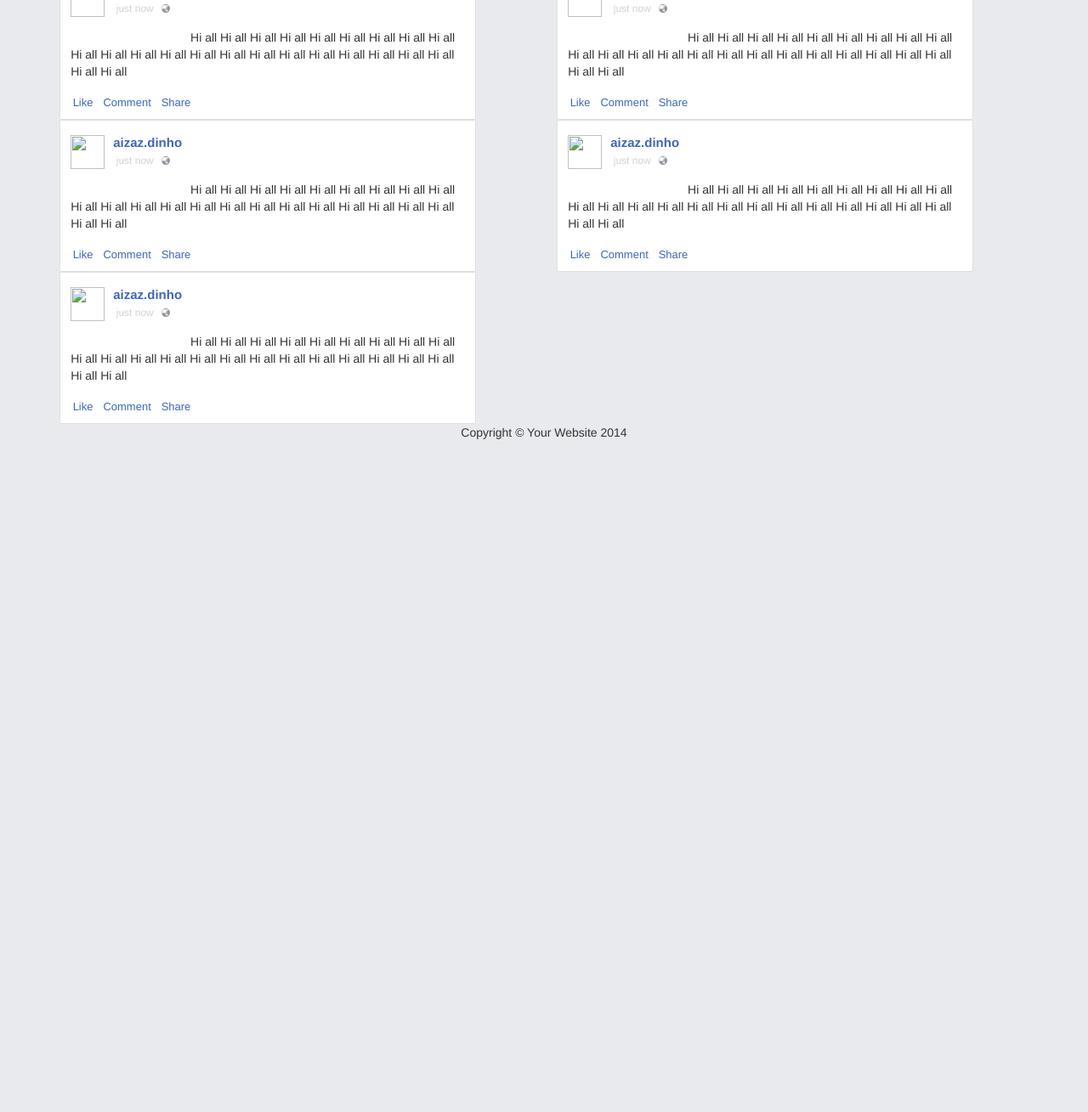
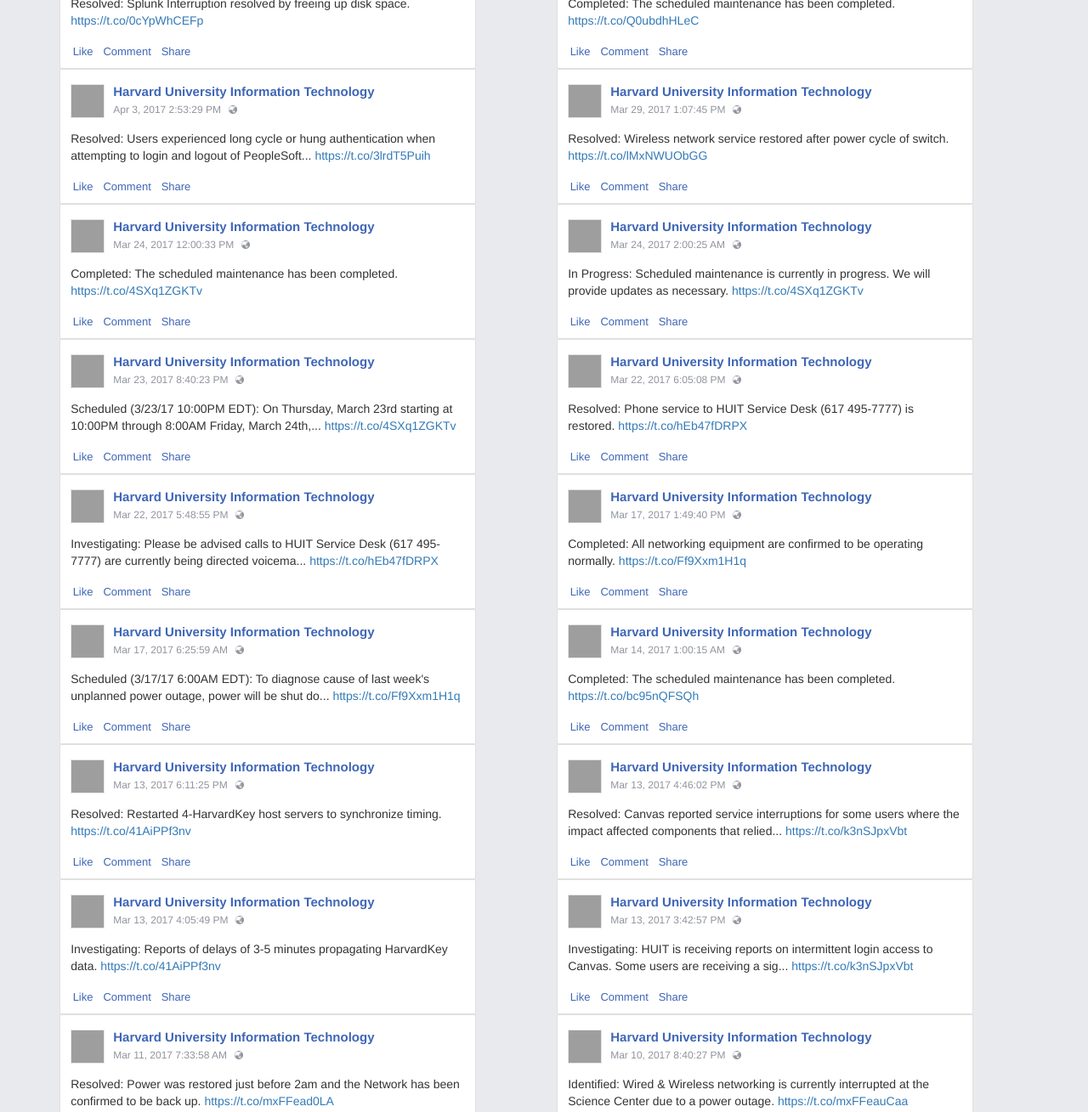
Before and after one commit to shoeab/bootstrap-2col, a plain HTML site: page fb.html in a window 1280 px wide. Shown: the part 506-1815 px from the top of the page at 85% size. Before the commit the page ends 1035 px from the top, so only its background shows below. Drawn offline with nearby package versions, Linux system fonts and the light colour scheme; some packages are replaced by stand-ins of ours; grey boxes are pictures that could not be loaded.

Commit message:
Real data fb posts

```diff
--- a/css/custom.css
+++ b/css/custom.css
@@ -360,7 +360,7 @@ line-height: 6;}
 
 .post-left-box ul li small{
 	font-size: 12px;
-	color: #D2D1D1;
+	color: #90949c;
 }
 
 
@@ -374,6 +374,7 @@ line-height: 6;}
 	width:100%;
 	height:100%;
 	margin-top: 7px;
+	border: 1px solid rgba(0, 0, 0, .1);
 }
 
 .id-name{
@@ -402,5 +403,5 @@ line-height: 6;}
 }
 
 .time-post{
-	margin-left: -10px;
+	float: left;
 }
--- a/fb.html
+++ b/fb.html
@@ -60,16 +60,16 @@
                     </option>
                 </select>
             </div> -->
-            <div class="col-md-6 portfolio-item section" ng-repeat="tweet in tweets" ng-hide='filtered'>
+            <div class="col-md-6 portfolio-item section" ng-repeat="post in posts" ng-hide='filtered'>
 	            <div class="post-show">
 					<div class="post-show-inner">
 						<div class="post-header">
 							<div class="post-left-box">
-								<div class="id-img-box"><img src="images/profile.jpg"></div>
+								<div class="id-img-box"><img src="https://scontent.xx.fbcdn.net/v/t1.0-1/p50x50/644356_415639241828359_2131118323_n.png?oh=f1c0e003737c8e42d47b926ef5597611&oe=5994A9B0"></div>
 								<div class="id-name">
 									<ul>
-										<li><a href="#">aizaz.dinho</a></li>
-										<li class="time-post"><small>just now</small>&nbsp;&nbsp;<img class="_1lbg img" src="img/icon-public.png" alt="" width="12" height="12"></li>
+										<li><a href="https://www.facebook.com/HarvardUniversityIT">Harvard University Information Technology</a></li>
+										<li class="time-post"><small>{{post.created_time | date:'medium'}}</small>&nbsp;&nbsp;<img class="_1lbg img" src="img/icon-public.png" alt="" width="12" height="12"></li>
 									</ul>
 								</div>
 							</div>
@@ -77,8 +77,7 @@
 						</div>
 
 							<div class="post-body">
-							<div class="post-header-text text-left">
-								Hi all Hi all Hi all Hi all Hi all Hi all Hi all Hi all Hi all Hi all Hi all Hi all Hi all Hi all Hi all Hi all Hi all Hi all Hi all Hi all Hi all Hi all Hi all Hi all
+							<div class="post-header-text text-left" ng-bind-html="post.message">
 							</div>
 							<div class="post-footer">
 								<div class="post-footer-inner">
@@ -94,7 +93,7 @@
 				</div>
             </div>
 
-            <div class="col-md-6 portfolio-item section" ng-repeat="tweet in filteredTweets" ng-show='filtered'>
+            <div class="col-md-6 portfolio-item section" ng-repeat="post in posts" ng-show='filtered'>
 
                 <!-- <p>{{tweet.categoryType}}</p>
                 <h3>
--- /dev/null
+++ b/harvard-fb-posts.json
@@ -0,0 +1,133 @@
+{
+   "data": [
+      {
+         "message": "Resolved: Decision to revert to single firewall made and stability restored on single firewall. https://t.co/YIpBB0sk54",
+         "created_time": "2017-04-06T22:43:52+0000",
+         "id": "181765761882376_1390121917713415"
+      },
+      {
+         "message": "Identified: Upgrading incident to Category 2 as a result of the extended time-frame and working toward a soluti... https://t.co/YIpBB0sk54",
+         "created_time": "2017-04-06T22:10:46+0000",
+         "id": "181765761882376_1390105197715087"
+      },
+      {
+         "message": "Identified: Service restored to primary firewall; HUIT team restoring service to secondary. High availability e... https://t.co/YIpBB0sk54",
+         "created_time": "2017-04-06T21:04:43+0000",
+         "id": "181765761882376_1390069394385334"
+      },
+      {
+         "message": "Identified: Wireless Network access is interrupted. HUIT teams are responding. https://t.co/YIpBB0sk54",
+         "created_time": "2017-04-06T19:07:06+0000",
+         "id": "181765761882376_1389945747731032"
+      },
+      {
+         "message": "Resolved: Splunk Interruption resolved by freeing up disk space. https://t.co/0cYpWhCEFp",
+         "created_time": "2017-04-06T13:46:31+0000",
+         "id": "181765761882376_1389680707757536"
+      },
+      {
+         "message": "Completed: The scheduled maintenance has been completed. https://t.co/Q0ubdhHLeC",
+         "created_time": "2017-04-04T02:06:59+0000",
+         "id": "181765761882376_1387094271349513"
+      },
+      {
+         "message": "Resolved: Users experienced long cycle or hung authentication when attempting to login and logout of PeopleSoft... https://t.co/3lrdT5Puih",
+         "created_time": "2017-04-03T14:53:29+0000",
+         "id": "181765761882376_1386628191396121"
+      },
+      {
+         "message": "Resolved: Wireless network service restored after power cycle of switch. https://t.co/lMxNWUObGG",
+         "created_time": "2017-03-29T13:07:45+0000",
+         "id": "181765761882376_1381636691895271"
+      },
+      {
+         "message": "Completed: The scheduled maintenance has been completed. https://t.co/4SXq1ZGKTv",
+         "created_time": "2017-03-24T12:00:33+0000",
+         "id": "181765761882376_1376861912372749"
+      },
+      {
+         "message": "In Progress: Scheduled maintenance is currently in progress. We will provide updates as necessary. https://t.co/4SXq1ZGKTv",
+         "created_time": "2017-03-24T02:00:25+0000",
+         "id": "181765761882376_1376507322408208"
+      },
+      {
+         "message": "Scheduled (3/23/17 10:00PM EDT): On Thursday, March 23rd starting at 10:00PM through 8:00AM Friday, March 24th,... https://t.co/4SXq1ZGKTv",
+         "created_time": "2017-03-23T20:40:23+0000",
+         "id": "181765761882376_1376307285761545"
+      },
+      {
+         "message": "Resolved: Phone service to HUIT Service Desk (617 495-7777) is restored. https://t.co/hEb47fDRPX",
+         "created_time": "2017-03-22T18:05:08+0000",
+         "id": "181765761882376_1375237619201845"
+      },
+      {
+         "message": "Investigating: Please be advised calls to HUIT Service Desk (617 495-7777) are currently being directed voicema... https://t.co/hEb47fDRPX",
+         "created_time": "2017-03-22T17:48:55+0000",
+         "id": "181765761882376_1375225542536386"
+      },
+      {
+         "message": "Completed: All networking equipment are confirmed to be operating normally. https://t.co/Ff9Xxm1H1q",
+         "created_time": "2017-03-17T13:49:40+0000",
+         "id": "181765761882376_1370647412994199"
+      },
+      {
+         "message": "Scheduled (3/17/17  6:00AM EDT): To diagnose cause of last week's unplanned power outage, power will be shut do... https://t.co/Ff9Xxm1H1q",
+         "created_time": "2017-03-17T06:25:59+0000",
+         "id": "181765761882376_1370371386355135"
+      },
+      {
+         "message": "Completed: The scheduled maintenance has been completed. https://t.co/bc95nQFSQh",
+         "created_time": "2017-03-14T01:00:15+0000",
+         "id": "181765761882376_1367692979956309"
+      },
+      {
+         "message": "Resolved: Restarted 4-HarvardKey host servers to synchronize timing. https://t.co/41AiPPf3nv",
+         "created_time": "2017-03-13T18:11:25+0000",
+         "id": "181765761882376_1367456773313263"
+      },
+      {
+         "message": "Resolved: Canvas reported service interruptions for some users where the impact affected components that relied... https://t.co/k3nSJpxVbt",
+         "created_time": "2017-03-13T16:46:02+0000",
+         "id": "181765761882376_1367403716651902"
+      },
+      {
+         "message": "Investigating: Reports of delays of 3-5 minutes propagating HarvardKey data. https://t.co/41AiPPf3nv",
+         "created_time": "2017-03-13T16:05:49+0000",
+         "id": "181765761882376_1367378633321077"
+      },
+      {
+         "message": "Investigating: HUIT is receiving reports on intermittent login access to Canvas. Some users are receiving a sig... https://t.co/k3nSJpxVbt",
+         "created_time": "2017-03-13T15:42:57+0000",
+         "id": "181765761882376_1367365016655772"
+      },
+      {
+         "message": "Resolved: Power was restored just before 2am and the Network has been confirmed to be back up. https://t.co/mxFFead0LA",
+         "created_time": "2017-03-11T07:33:58+0000",
+         "id": "181765761882376_1365211076871166"
+      },
+      {
+         "message": "Identified: Wired & Wireless networking is currently interrupted at the Science Center due to a power outage. https://t.co/mxFFeauCaa",
+         "created_time": "2017-03-10T20:40:27+0000",
+         "id": "181765761882376_1364767353582205"
+      },
+      {
+         "message": "Resolved: Starting approximately 2:53pm, Advance became unavailable. The database was restarted and service res... https://t.co/LlG7cRXgsL",
+         "created_time": "2017-03-07T20:26:18+0000",
+         "id": "181765761882376_1361447717247502"
+      },
+      {
+         "message": "In Progress: Scheduled maintenance is currently in progress. We will provide updates as necessary. https://t.co/H8HO4EYoka",
+         "created_time": "2017-03-06T15:00:27+0000",
+         "id": "181765761882376_1360309687361305"
+      },
+      {
+         "message": "Resolved: Servers were recycled which restored service. https://t.co/Z5NmkzcHyn",
+         "created_time": "2017-03-04T00:03:57+0000",
+         "id": "181765761882376_1357596920965915"
+      }
+   ],
+   "paging": {
+      "previous": "https://graph.facebook.com/v2.5/181765761882376/posts?since=1491518632&access_token=468809556642257|7ac7c3464c43e11463a0c8aa35e36a0a&limit=25&__paging_token=enc_AdAL2GWhrZCbLc9sKDLwoypHFhqNSZCp1geBovZAPtKrZCT0Vu1RAeBzTL4f9B4luAWZCNn2ZChZCTiLiz7EavywML2DJlrS4XIqGexgOZAoBFde1ORK5gZDZD&__previous=1",
+      "next": "https://graph.facebook.com/v2.5/181765761882376/posts?access_token=468809556642257|7ac7c3464c43e11463a0c8aa35e36a0a&limit=25&until=1488585837&__paging_token=enc_AdBAELS1dhet9pZAcw9mX9MZBsYdS1aFtOWZAFARuL80znWiS5Yj3tv78kSZBIqOdh6kkClXMNZBJCfkZCGwnizDz10Rs4cz84nUBCbZBHR28WIGTjDZBwZDZD"
+   }
+}
--- a/js/appFb.js
+++ b/js/appFb.js
@@ -2,22 +2,38 @@ var app = angular.module('myApp', ['ngSanitize']);
 app.controller('myCtrl', function($scope, $http,$sce) {
 	$scope.categories=[];
 	$scope.filtered = false;
-	$scope.tweets = [];
+	$scope.posts = [];
 
-  	$http.get("tweetsData.json")
+  	$http.get("harvard-fb-posts.json")
 	  	.then(function(response) {
 	  		console.log(response);
 	      // $scope.tweets = response.data;
-	      angular.forEach(response.data, function(data,key){
+	      angular.forEach(response.data.data, function(data,key){
 	      	//t = data.Text;
 			//data.text = data.Text.replace(/#(\w+)/g, '<a href="https://twitter.com/hashtag/$1">#$1</a>');
-			data.Text = data.Text.replace(/#(\S*)/g,'<a target="_blank" href="https://twitter.com/hashtag/$1?src=hash">#$1</a>');
+			//data.message = data.message.replace(/#(\S*)/g,'<a target="_blank" href="https://twitter.com/hashtag/$1?src=hash">#$1</a>');
+
+			data.message = urlify(data.message);
+
 			//console.log(t);
-			$scope.tweets.push(data);
+			$scope.posts.push(data);
 	      });
 	      /*console.log(response.data.Entities)
 	      $scope.dataType = typeof(response.data);*/
+	      //$scope.posts = response.data.data;
+	      console.log($scope.posts);
 		});
+
+	function urlify(text) {
+	    var urlRegex = /(https?:\/\/[^\s]+)/g;
+	    return text.replace(urlRegex, function(url) {
+	        return '<a href="' + url + '">' + url + '</a>';
+	    })
+	    // or alternatively
+	    // return text.replace(urlRegex, '<a href="$1">$1</a>')
+	}
+
+
 
 	$scope.filterTweet = function(){
 		if($scope.categoryFilter!='' || $scope.categoryFilter!=undefined)
```
